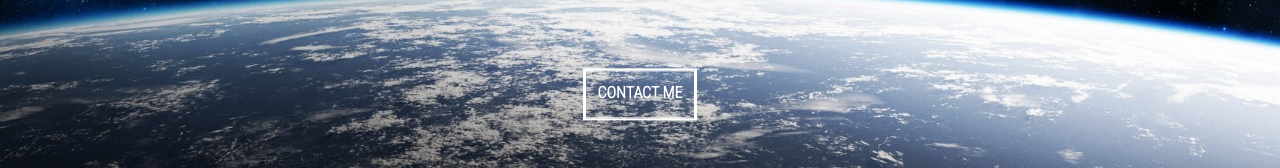
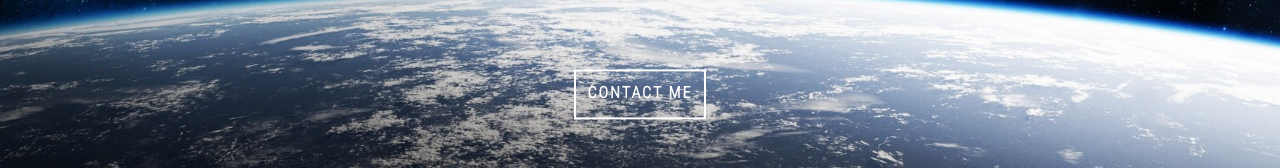
Before and after one commit to KennedyCordeiro/PortifolioReact, a React (Create React App) app: page / in a window 1280 px wide. Shown: the part 349-517 px from the top of the page. Built offline with nearby package versions, Linux system fonts and the light colour scheme.

Commit message:
Botão do header com estilização

```diff
--- a/src/App.css
+++ b/src/App.css
@@ -54,53 +54,39 @@ body{
 /* ************************************************ BUTTON MAIN OFFER *********************************************** */
 
   .btn-main-offer {
+    display: inline;
     text-decoration: none;
     text-transform: uppercase;
+    letter-spacing: 2px;
     outline: 2px solid #fff;
-    border: 1px solid;
-    border-color: #ffffff;
-    border-radius: 0px;
     padding: 10px 12px 12px 12px;
     color:#fff;
     margin: 2rem;
-    transform: color 3s;
+    transform: color 2s;
+    overflow: hidden;
+    position: relative;
   }
 
-  .btn-main-offer:hover {
-    /* color:#ffffff !important;
-    text-decoration: none;
-    transition: .2s ease-in-out;
-  */
-  background-color: #5f0066;
-
+  .btn-main-offer:hover{
+  color: #000000;
+  border-color: #000000;
 }
 
-  .btn-main-offer::before {
-
+  .btn-main-offer::before{
+    content: '';
+    border-color: #000000;
     position: absolute;
     top: 0;
     left: -50px;
-    width: 0;
-    height: 30%;
+    width: 150%;
+    height: 100%;
     background-color: #fff;
-    color:#5f0066;
-    transform: skewX(35deg);
+    transform: scaleX(0) skewX(35deg);
+    transform-origin: left;
     z-index: -1;
-    transition: width 1s;
+    transition: transform 1s;
   }
 
   .btn-main-offer:hover::before {
-    width: 150%;
+    transform: scaleX(1) skewX(35deg);
   }
-
-  a:active {
-    color:#ffffff !important;
-  }
-
-  a:hover {
-    color:#0f0501 !important;
-  }
-
-  a:focus {
-    color:#000000 !important;
-  }
--- a/src/components/Header.js
+++ b/src/components/Header.js
@@ -15,7 +15,7 @@ const Header = () => {
                         backSpeed={70}
                         loop
                     />
-                    <a href= '#' className="btn-main-offer">Contact me</a>
+                    <a href='https://api.whatsapp.com/send?phone=5588994148159&text=Ol%C3%A1%20Kennedy%2C%20pode%20me%20ajudar%3F'className="btn-main-offer">Contact me</a>
                 </div>
             </div>
 
```
